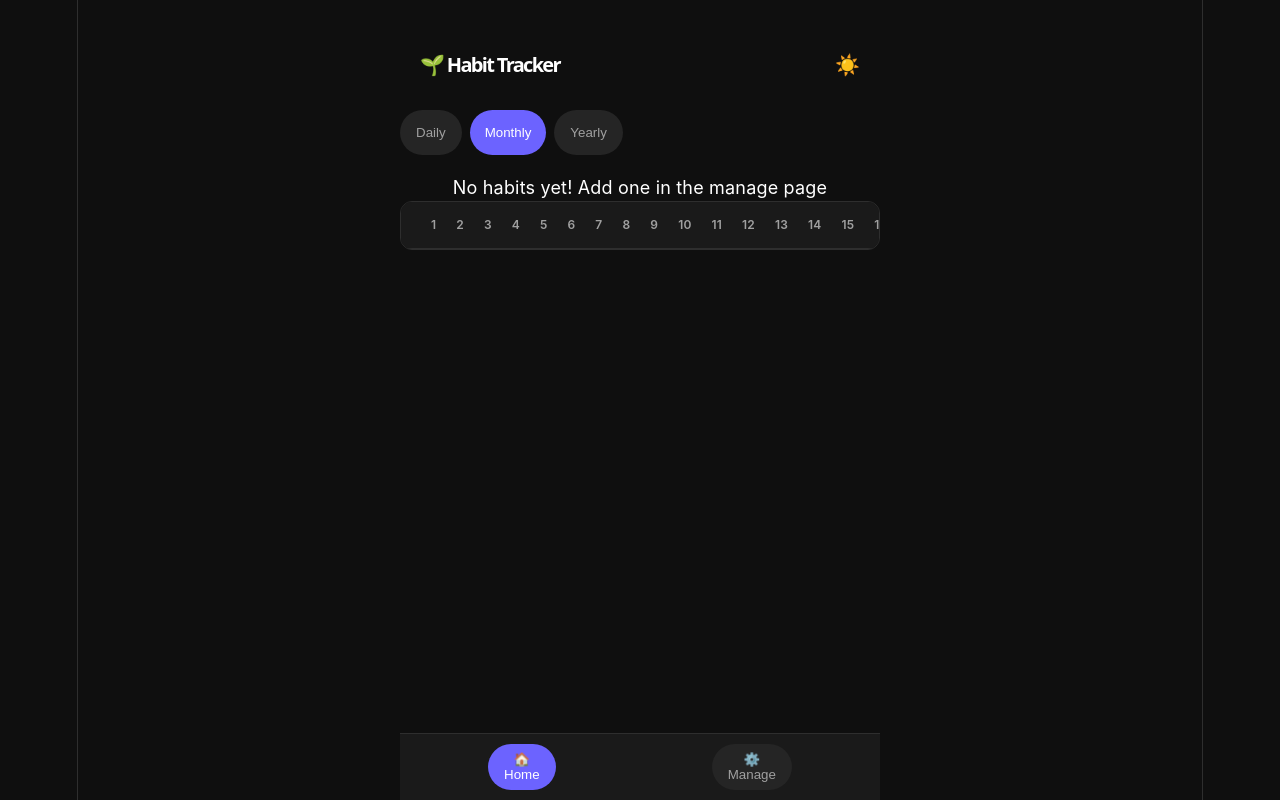
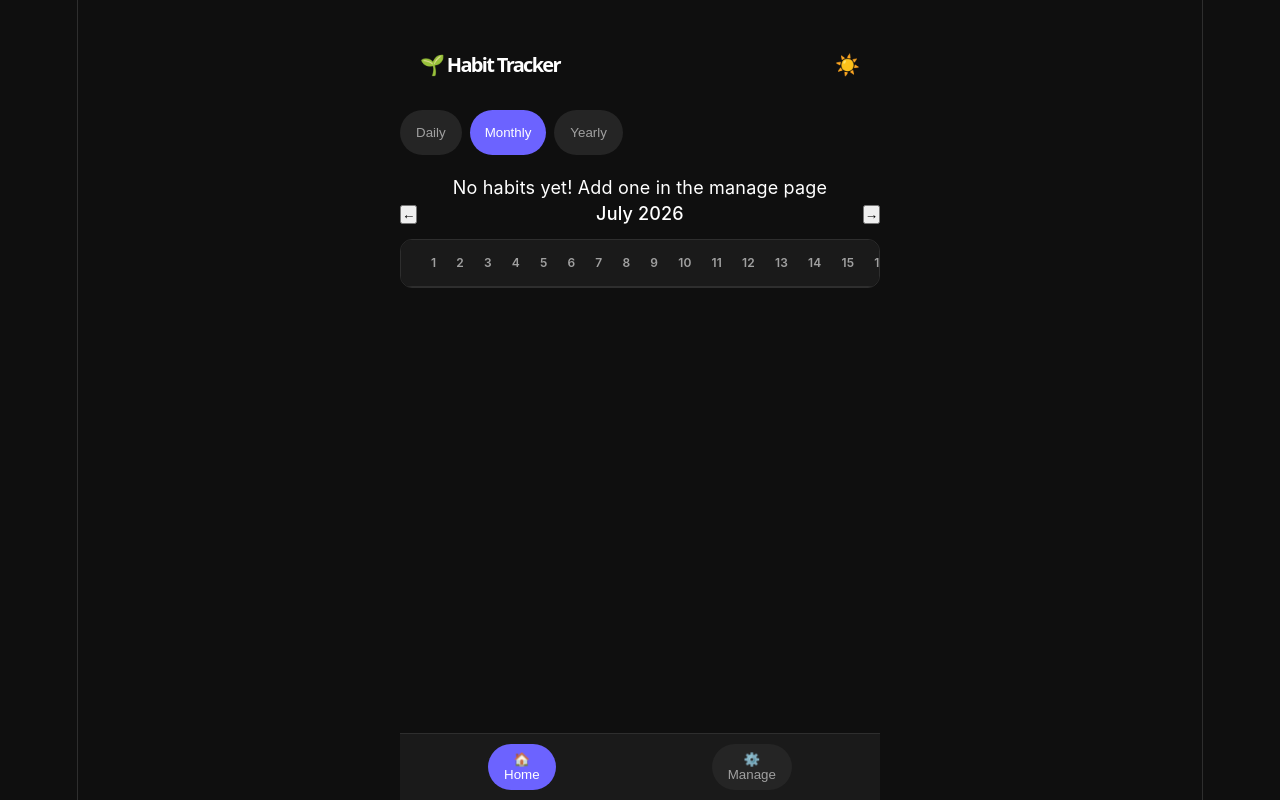
Before and after one commit to bytequestlog-spec/habit-tracker, a React (Vite) app: page / in a window 1280 px wide. Both pictures are taken after a click on the button "Monthly". Built offline with nearby package versions, Linux system fonts and the light colour scheme.

Commit message:
added monthly nav feature

```diff
--- a/src/components/MonthlyView.jsx
+++ b/src/components/MonthlyView.jsx
@@ -3,20 +3,64 @@ import recalculateStreak from "./recalculateStreak";
 
 function MonthlyView({ habits, setHabits }) {
   const today = new Date();
-  const daysInMonth = new Date(
-    today.getFullYear(),
-    today.getMonth() + 1,
-    0,
-  ).getDate();
+  const [viewMonth, setViewMonth] = useState(today.getMonth());
+  const [viewYear, setViewYear] = useState(today.getFullYear());
+  const daysInMonth = new Date(viewYear, viewMonth + 1, 0).getDate();
   const days = Array.from({ length: daysInMonth }, (_, i) => i + 1);
 
   const visibleHabits = habits.filter((habit) => {
     const start = new Date(habit.startDate);
     const end = new Date(habit.endDate);
-    return today >= start && today <= end;
+    const viewedDate = new Date(viewYear, viewMonth, 1);
+    return start <= new Date(viewYear, viewMonth + 1, 0) && end >= viewedDate;
   });
 
+  const monthNames = [
+    "January",
+    "February",
+    "March",
+    "April",
+    "May",
+    "June",
+    "July",
+    "August",
+    "September",
+    "October",
+    "November",
+    "December",
+  ];
+
   return (
+    <div>
+      <div className="month-nav">
+        <button
+          onClick={() => {
+            if (viewMonth === 0) {
+              setViewMonth(11);
+              setViewYear(viewYear - 1);
+            } else {
+              setViewMonth(viewMonth - 1);
+            }
+          }}
+        >
+          ←
+        </button>
+        <span>
+          {monthNames[viewMonth]} {viewYear}
+        </span>
+        <button
+          onClick={() => {
+            if (viewMonth === 11) {
+              setViewMonth(0);
+              setViewYear(viewYear + 1);
+            } else {
+              setViewMonth(viewMonth + 1);
+            }
+          }}
+        >
+          →
+        </button>
+      </div>
       <div className="monthly-container">
         {" "}
         <table className="monthly-table">
@@ -33,7 +77,7 @@ function MonthlyView({ habits, setHabits }) {
               <tr key={index}>
                 <td>{habit.name}</td>
                 {days.map((day) => {
-                const dateString = `${today.getFullYear()}-${String(today.getMonth() + 1).padStart(2, "0")}-${String(day).padStart(2, "0")}`;
+                  const dateString = `${viewYear}-${String(viewMonth + 1).padStart(2, "0")}-${String(day).padStart(2, "0")}`;
                   return (
                     <td
                       key={day}
@@ -69,6 +113,7 @@ function MonthlyView({ habits, setHabits }) {
           </tbody>
         </table>
       </div>
+    </div>
   );
 }
 
--- a/src/styles/ManagePage.css
+++ b/src/styles/ManagePage.css
@@ -1,3 +1,26 @@
+.month-nav {
+  display: flex;
+  justify-content: space-between;
+  align-items: center;
+  margin-bottom: 12px;
+  color: var(--text-primary);
+  font-weight: 500;
+}
+
+.month-nav-button {
+  background: var(--bg-tertiary);
+  border: none;
+  color: var(--text-primary);
+  padding: 6px 14px;
+  border-radius: 8px;
+  cursor: pointer;
+  font-size: 16px;
+}
+
+.month-nav button:hover {
+  background-color: var(--accent);
+}
+
 .manage-page-container {
   width: 100%;
   display: flex;
```
Lines whose indentation alone changed are shown as unchanged.
